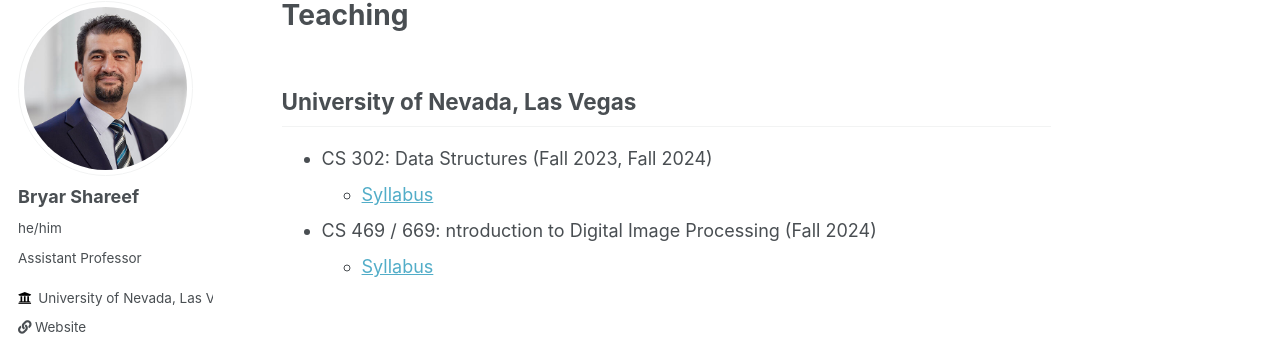
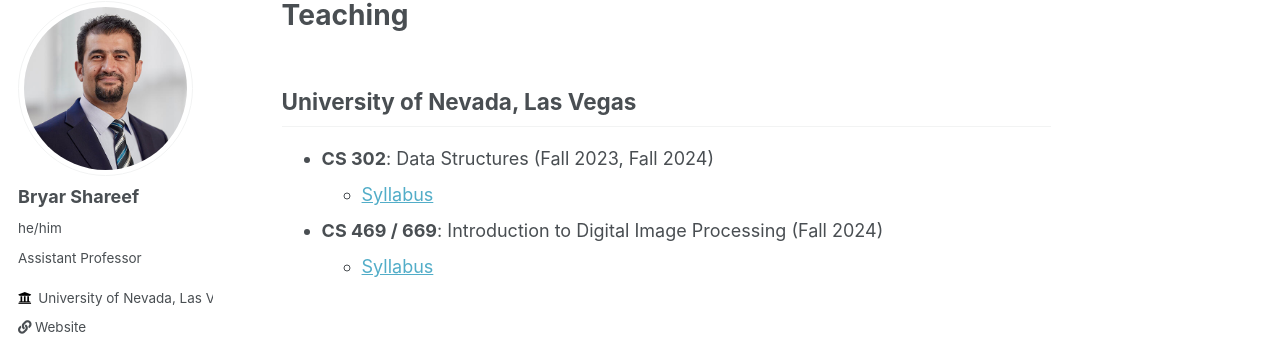
Before and after one commit to bryarshareef/bryarshareef.github.io, a Jekyll site: the page built from _pages/teaching.md, in a window 1280 px wide. Shown: the part 105-445 px from the top of the page. Built offline with Jekyll 4.4.1, drawn with Linux system fonts in a browser that asks for light colours; some web fonts are replaced.

Commit message:
Update teaching.md

```diff
--- a/_pages/teaching.md
+++ b/_pages/teaching.md
@@ -5,7 +5,7 @@
 
 
 ## University of Nevada, Las Vegas
-- CS 302: Data Structures (Fall 2023, Fall 2024)
+- <b>CS 302</b>: Data Structures (Fall 2023, Fall 2024)
     - [Syllabus]()
-- CS 469 / 669: ntroduction to Digital Image Processing (Fall 2024)
+- <b>CS 469 / 669</b>: Introduction to Digital Image Processing (Fall 2024)
     - [Syllabus]()
```
